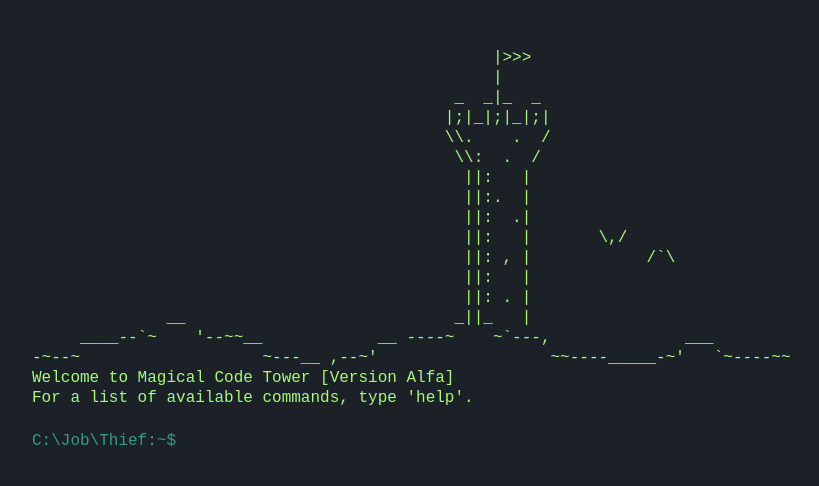
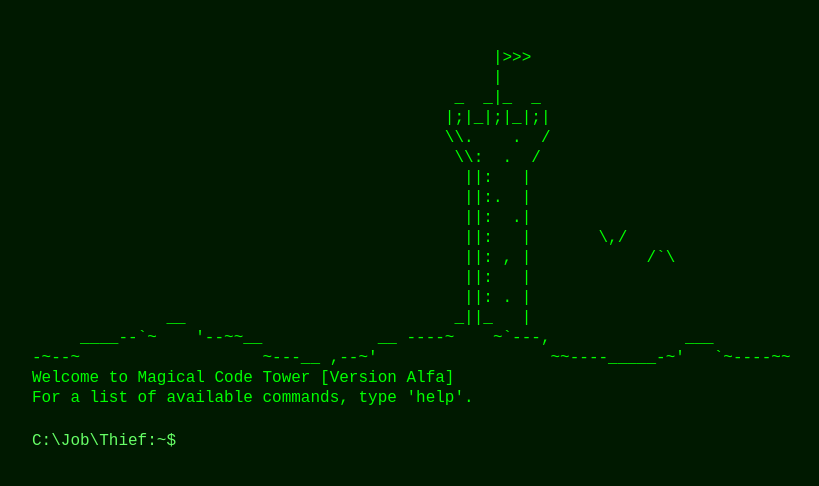
Before and after one commit to ayalamarcelo/magical-tower, a plain HTML site: page index.html in a window 1280 px wide. Shown: the whole page, without its empty margins (16-835 px from the left). Drawn offline with Linux system fonts and the light colour scheme.

Commit message:
:lipstick: Update style

```diff
--- a/styles.css
+++ b/styles.css
@@ -1,6 +1,6 @@
 html, body {
-    color: #339989;
-    background-color: #1c2128;
+    color: #66FF66;
+    background-color: #001900;
     height: 99%;
     font-size: 16px;
     font-family: monospace;
@@ -18,7 +18,7 @@ html, body {
   }
 
   #user-input {
-    background-color: #1c2128;
+    background-color: #001900;
     font-family: monospace;
     padding: 0;
     margin: 0;
@@ -26,8 +26,8 @@ html, body {
     resize: none;
     outline: none;
     font-size: 16px;
-    color: #e6ebe0;
-    caret-color: #e6ebe0;
+    color: #E5FFE5;
+    caret-color: #E5FFE5;
     width: 50%;
   }
 
@@ -51,7 +51,7 @@ html, body {
     margin: 0;
     padding: 0;
     line-height: 20px;
-    color: #aaf683;
+    color: #00FF00;
     font-family: monospace;
   }
 
```
